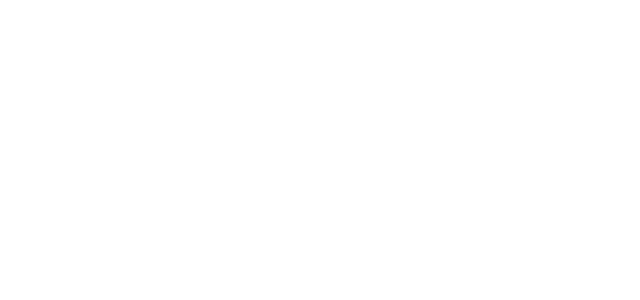
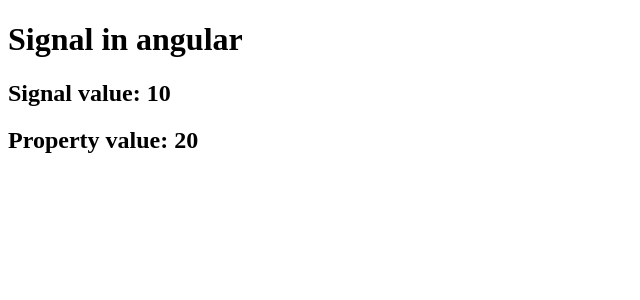
Before and after one commit to ShubhamDev021/Angular_Course, an Angular app: page / in a window 1280 px wide. Shown: the top 300 px of the page, without its empty margins (0-640 px from the left). Built offline with nearby package versions, Linux system fonts and the light colour scheme.

Commit message:
Signal in angular - what are signals, how to define and access it?

```diff
--- a/src/app/app.component.html
+++ b/src/app/app.component.html
@@ -158,3 +158,8 @@ Style Option - component.ts style
 @for(student of students; track student.name; let id=$index) {
   <h3>ID: {{id}}    <br>Name: {{student.name}}    <br>Age: {{student.age}}    <br>Email: {{student.email}}</h3>
 } -->
+
+<h1>Signal in angular</h1>
+
+<h2>Signal value: {{counter()}}</h2>
+<h2>Property value: {{x}}</h2>
--- a/src/app/app.component.ts
+++ b/src/app/app.component.ts
@@ -1,4 +1,4 @@
-import { Component } from '@angular/core';
+import { Component, signal } from '@angular/core';
 import { RouterOutlet } from '@angular/router';
 import { LoginComponent } from './login/login.component';
 import { ProfileComponent } from './profile/profile.component';
@@ -195,4 +195,13 @@ export class AppComponent {
   //--------------------------------------
   // for loop code starts
   //--------------------------------------
+
+  //--------------------------------------
+  // signal code starts
+  //--------------------------------------
+  counter = signal(10);
+  x = 20;
+  //--------------------------------------
+  // signal code starts
+  //--------------------------------------
 }
```
Also changed, not shown: src/important.txt.
